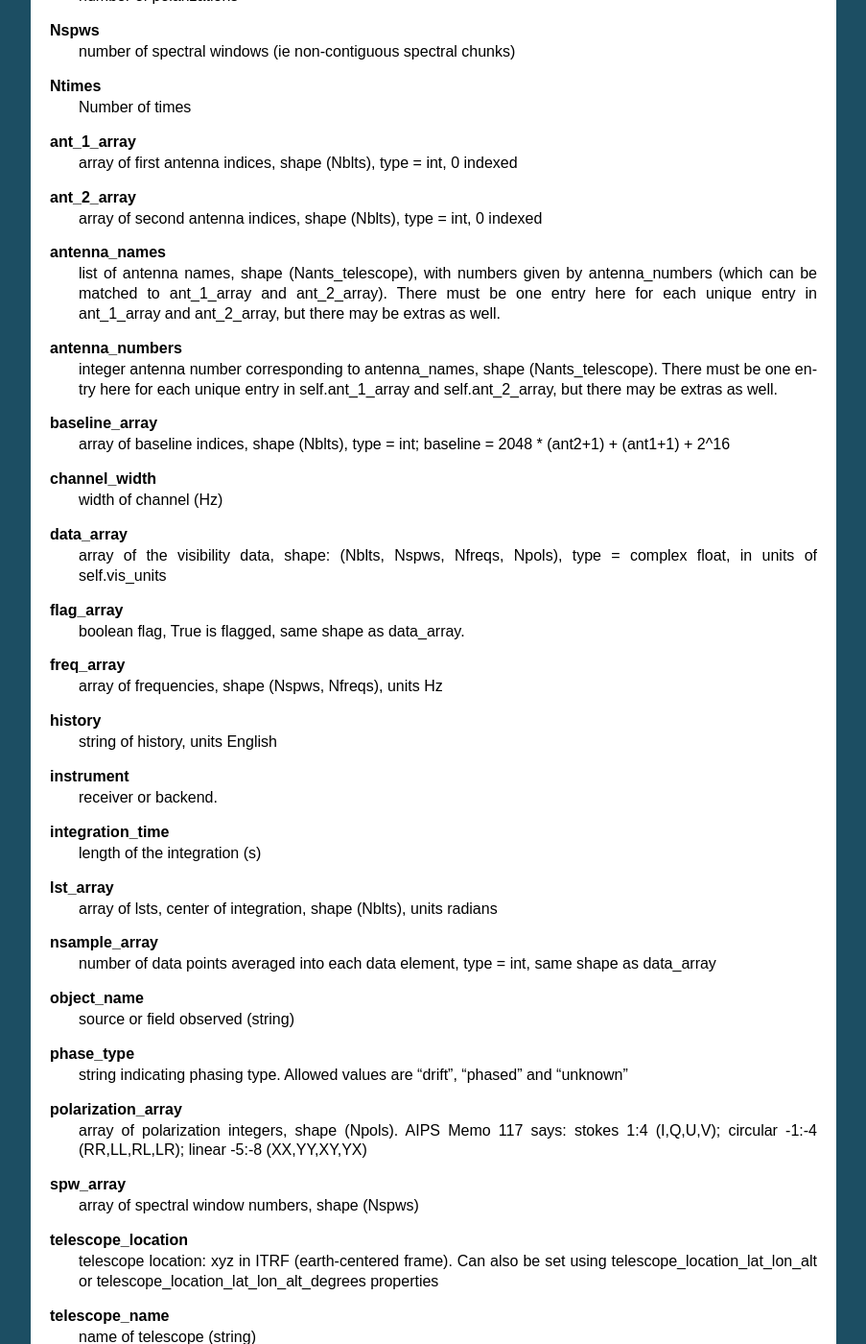
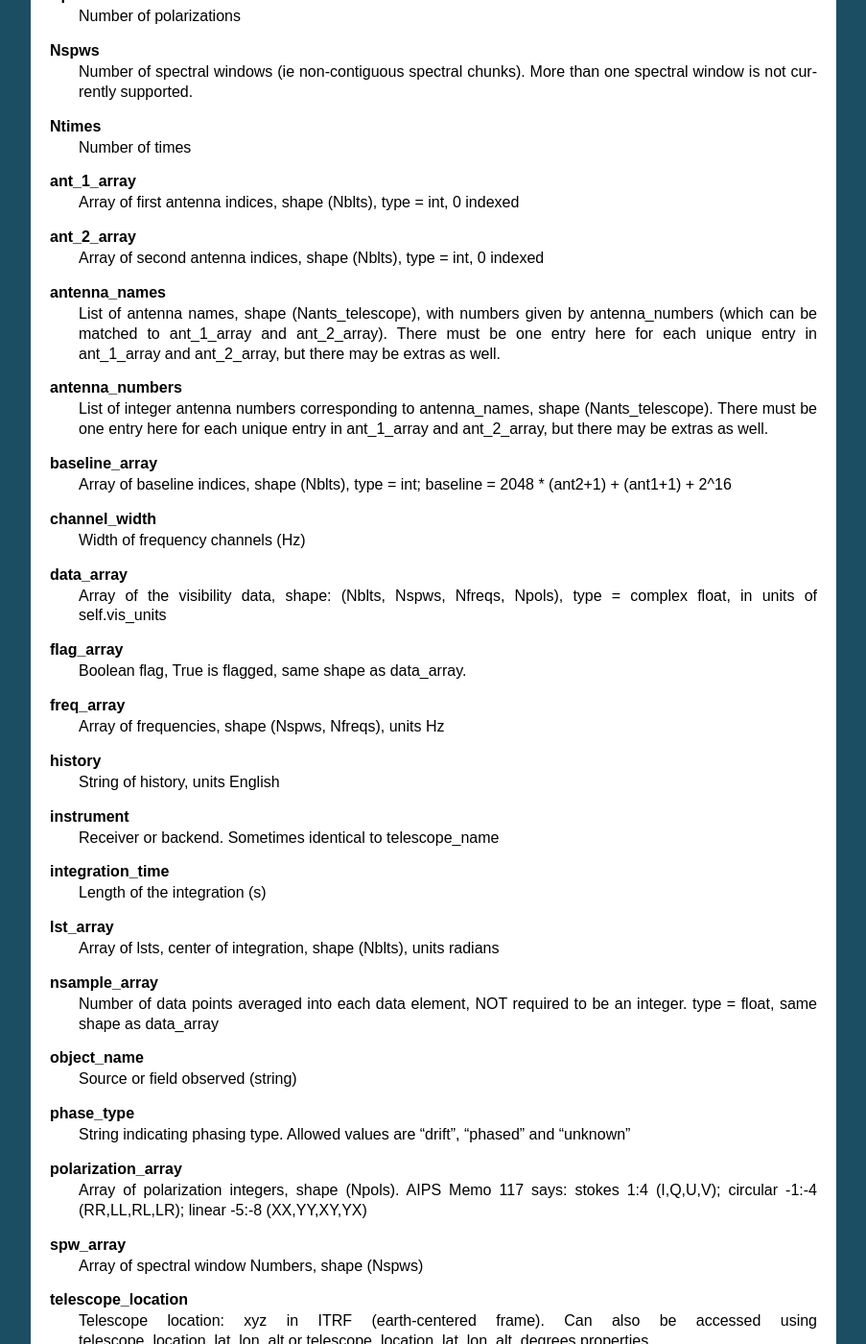
Before and after one commit to RadioAstronomySoftwareGroup/pyuvdata, a Sphinx documentation site: the page built from docs/parameters.rst, in a window 1280 px wide and 1400 px high, scrolled down 719 px. Shown: the whole window at 96% size, without its empty margins (198-1101 px from the left). Built offline with Sphinx 7.4.7, drawn with Linux system fonts in a browser that asks for light colours; some of the changed text lies outside the part shown.

Commit message:
update descriptions of UVData parameters

```diff
--- a/docs/parameters.rst
+++ b/docs/parameters.rst
@@ -18,91 +18,91 @@
 are required for most kinds of uv data files.
 
 **Nants_data**
-     number of antennas with data present. May be smaller than the number of antennas in the array
+     Number of antennas with data present (i.e. number of unique entries in ant_1_array and ant_2_array). May be smaller than the number of antennas in the array
 
 **Nants_telescope**
-     number of antennas in the array. May be larger than the number of antennas with data
+     Number of antennas in the array. May be larger than the number of antennas with data
 
 **Nbls**
-     number of baselines
+     Number of baselines
 
 **Nblts**
-     Ntimes * Nbls
+     Number of baseline-times (i.e. number of spectra). Not necessarily equal to Nbls * Ntimes
 
 **Nfreqs**
-     number of frequency channels
+     Number of frequency channels
 
 **Npols**
-     number of polarizations
+     Number of polarizations
 
 **Nspws**
-     number of spectral windows (ie non-contiguous spectral chunks)
+     Number of spectral windows (ie non-contiguous spectral chunks). More than one spectral window is not currently supported.
 
 **Ntimes**
      Number of times
 
 **ant_1_array**
-     array of first antenna indices, shape (Nblts), type = int, 0 indexed
+     Array of first antenna indices, shape (Nblts), type = int, 0 indexed
 
 **ant_2_array**
-     array of second antenna indices, shape (Nblts), type = int, 0 indexed
+     Array of second antenna indices, shape (Nblts), type = int, 0 indexed
 
 **antenna_names**
-     list of antenna names, shape (Nants_telescope), with numbers given by antenna_numbers (which can be matched to ant_1_array and ant_2_array). There must be one entry here for each unique entry in ant_1_array and ant_2_array, but there may be extras as well.
+     List of antenna names, shape (Nants_telescope), with numbers given by antenna_numbers (which can be matched to ant_1_array and ant_2_array). There must be one entry here for each unique entry in ant_1_array and ant_2_array, but there may be extras as well.
 
 **antenna_numbers**
-     integer antenna number corresponding to antenna_names, shape (Nants_telescope). There must be one entry here for each unique entry in self.ant_1_array and self.ant_2_array, but there may be extras as well.
+     List of integer antenna numbers corresponding to antenna_names, shape (Nants_telescope). There must be one entry here for each unique entry in ant_1_array and ant_2_array, but there may be extras as well.
 
 **baseline_array**
-     array of baseline indices, shape (Nblts), type = int; baseline = 2048 * (ant2+1) + (ant1+1) + 2^16
+     Array of baseline indices, shape (Nblts), type = int; baseline = 2048 * (ant2+1) + (ant1+1) + 2^16
 
 **channel_width**
-     width of channel (Hz)
+     Width of frequency channels (Hz)
 
 **data_array**
-     array of the visibility data, shape: (Nblts, Nspws, Nfreqs, Npols), type = complex float, in units of self.vis_units
+     Array of the visibility data, shape: (Nblts, Nspws, Nfreqs, Npols), type = complex float, in units of self.vis_units
 
 **flag_array**
-     boolean flag, True is flagged, same shape as data_array.
+     Boolean flag, True is flagged, same shape as data_array.
 
 **freq_array**
-     array of frequencies, shape (Nspws, Nfreqs), units Hz
+     Array of frequencies, shape (Nspws, Nfreqs), units Hz
 
 **history**
-     string of history, units English
+     String of history, units English
 
 **instrument**
-     receiver or backend.
+     Receiver or backend. Sometimes identical to telescope_name
 
 **integration_time**
-     length of the integration (s)
+     Length of the integration (s)
 
 **lst_array**
-     array of lsts, center of integration, shape (Nblts), units radians
+     Array of lsts, center of integration, shape (Nblts), units radians
 
 **nsample_array**
-     number of data points averaged into each data element, type = int, same shape as data_array
+     Number of data points averaged into each data element, NOT required to be an integer. type = float, same shape as data_array
 
 **object_name**
-     source or field observed (string)
+     Source or field observed (string)
 
 **phase_type**
-     string indicating phasing type. Allowed values are "drift", "phased" and "unknown"
+     String indicating phasing type. Allowed values are "drift", "phased" and "unknown"
 
 **polarization_array**
-     array of polarization integers, shape (Npols). AIPS Memo 117 says: stokes 1:4 (I,Q,U,V);  circular -1:-4 (RR,LL,RL,LR); linear -5:-8 (XX,YY,XY,YX)
+     Array of polarization integers, shape (Npols). AIPS Memo 117 says: stokes 1:4 (I,Q,U,V);  circular -1:-4 (RR,LL,RL,LR); linear -5:-8 (XX,YY,XY,YX)
 
 **spw_array**
-     array of spectral window numbers, shape (Nspws)
+     Array of spectral window Numbers, shape (Nspws)
 
 **telescope_location**
-     telescope location: xyz in ITRF (earth-centered frame). Can also be set using telescope_location_lat_lon_alt or telescope_location_lat_lon_alt_degrees properties
+     Telescope location: xyz in ITRF (earth-centered frame). Can also be accessed using telescope_location_lat_lon_alt or telescope_location_lat_lon_alt_degrees properties
 
 **telescope_name**
-     name of telescope (string)
+     Name of telescope (string)
 
 **time_array**
-     array of times, center of integration, shape (Nblts), units Julian Date
+     Array of times, center of integration, shape (Nblts), units Julian Date
 
 **uvw_array**
      Projected baseline vectors relative to phase center, shape (3, Nblts), units meters
@@ -116,31 +116,31 @@
 Some of them are required depending on the phase_type (as noted below).
 
 **antenna_positions**
-     array giving coordinates of antennas relative to telescope_location (ITRF frame), shape (Nants_telescope, 3)
+     Array giving coordinates of antennas relative to telescope_location (ITRF frame), shape (Nants_telescope, 3)
 
 **dut1**
      DUT1 (google it) AIPS 117 calls it UT1UTC
 
 **earth_omega**
-     earth's rotation rate in degrees per day
+     Earth's rotation rate in degrees per day
 
 **extra_keywords**
-     any user supplied extra keywords, type=dict
+     Any user supplied extra keywords, type=dict
 
 **gst0**
      Greenwich sidereal time at midnight on reference date
 
 **phase_center_dec**
-     Required if phase_type = "phased". Declination of phase center (see uvw_array), units radians
+     Required if phase_type = "phased". Declination of phase center (see uvw_array), units radians. Can also be accessed using phase_center_dec_degrees.
 
 **phase_center_epoch**
      Required if phase_type = "phased". Epoch year of the phase applied to the data (eg 2000.)
 
 **phase_center_ra**
-     Required if phase_type = "phased". Right ascension of phase center (see uvw_array), units radians
+     Required if phase_type = "phased". Right ascension of phase center (see uvw_array), units radians. Can also be accessed using phase_center_ra_degrees.
 
 **rdate**
-     date for which the GST0 or whatever... applies
+     Date for which the GST0 or whatever... applies
 
 **timesys**
      We only support UTC
@@ -149,9 +149,9 @@
      FHD thing we do not understand, something about the time at which the phase center is normal to the chosen UV plane for phasing
 
 **zenith_dec**
-     Required if phase_type = "drift". Declination of zenith. units: radians, shape (Nblts)
+     Required if phase_type = "drift". Declination of zenith. units: radians, shape (Nblts). Can also be accessed using zenith_dec_degrees.
 
 **zenith_ra**
-     Required if phase_type = "drift". Right ascension of zenith. units: radians, shape (Nblts)
+     Required if phase_type = "drift". Right ascension of zenith. units: radians, shape (Nblts). Can also be accessed using zenith_ra_degrees.
 
-last updated: 2016-09-01
+last updated: 2016-11-17
```
Also changed, not shown: 1 other file.
